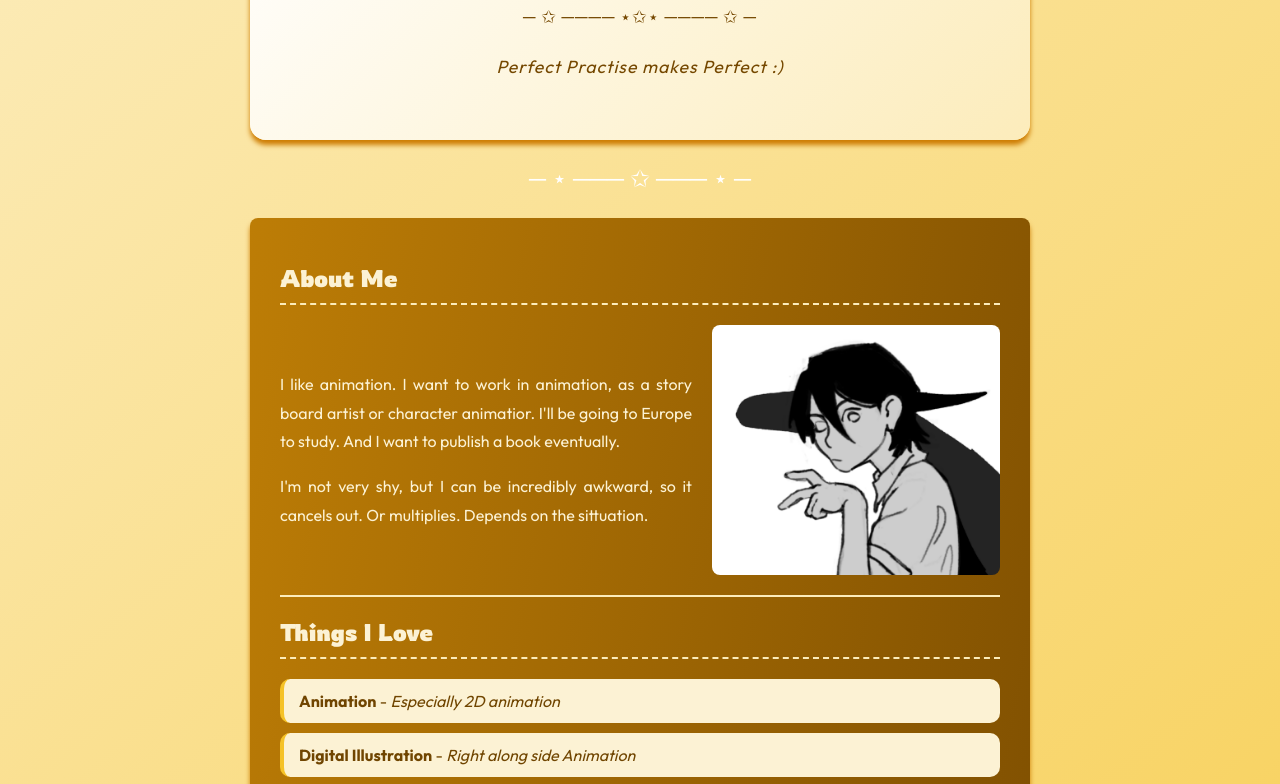
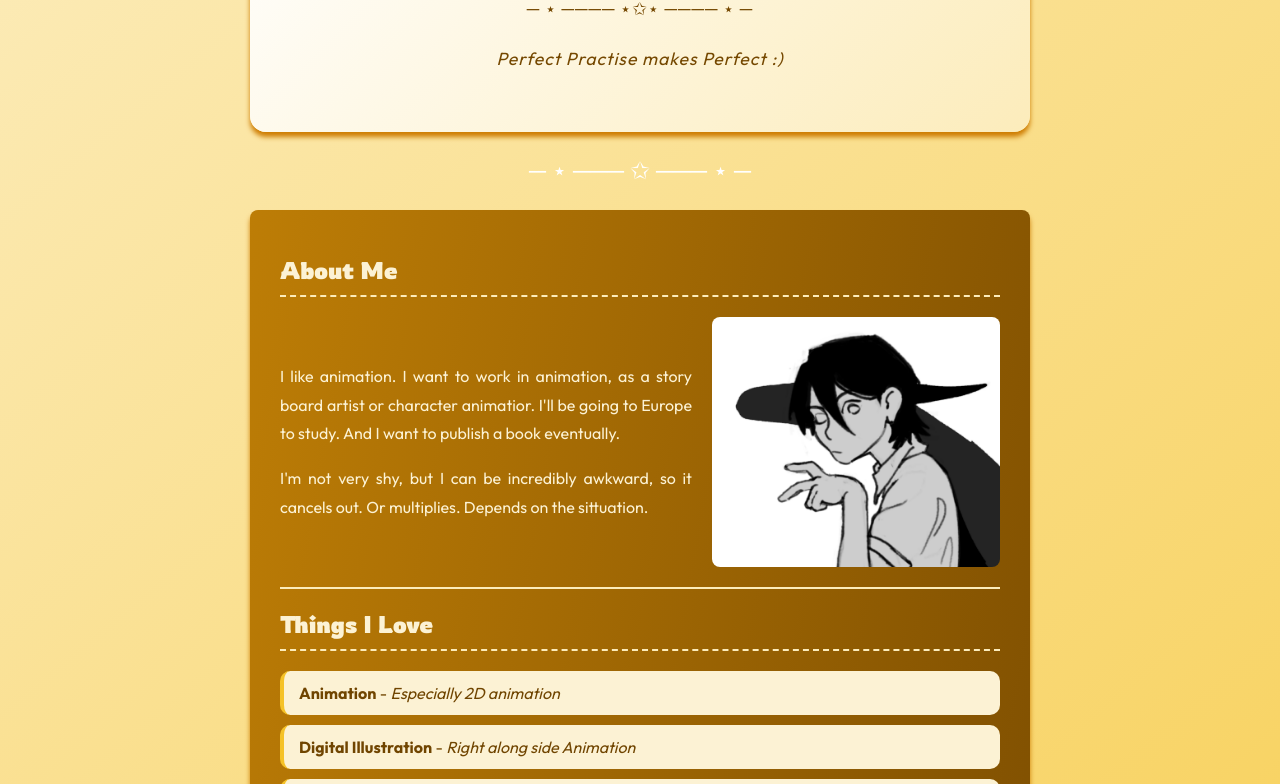
Before and after one commit to ehhh-time/MMS-171-AMFP-2, a plain HTML site: page index.html in a window 1280 px wide. Shown: the part 169-953 px from the top of the page. Drawn offline with Linux system fonts and the light colour scheme.

Commit message:
Update index.html

```diff
--- a/index.html
+++ b/index.html
@@ -13,7 +13,7 @@
     <div class="container">
     <header>
       <h1 style="text-align: center">Laila (Lou) Lulu A. H. Schmelzer</h1>
-      <p style="text-align: center">─ ✩ ──── ⋆✩⋆ ──── ✩ ─</p>
+      <p style="text-align: center">─ ⋆ ──── ⋆✩⋆ ──── ⋆ ─</p>
       <p style="text-align: center"><em>Perfect Practise makes Perfect :)</em></p>
   </header>
   <main>
```
